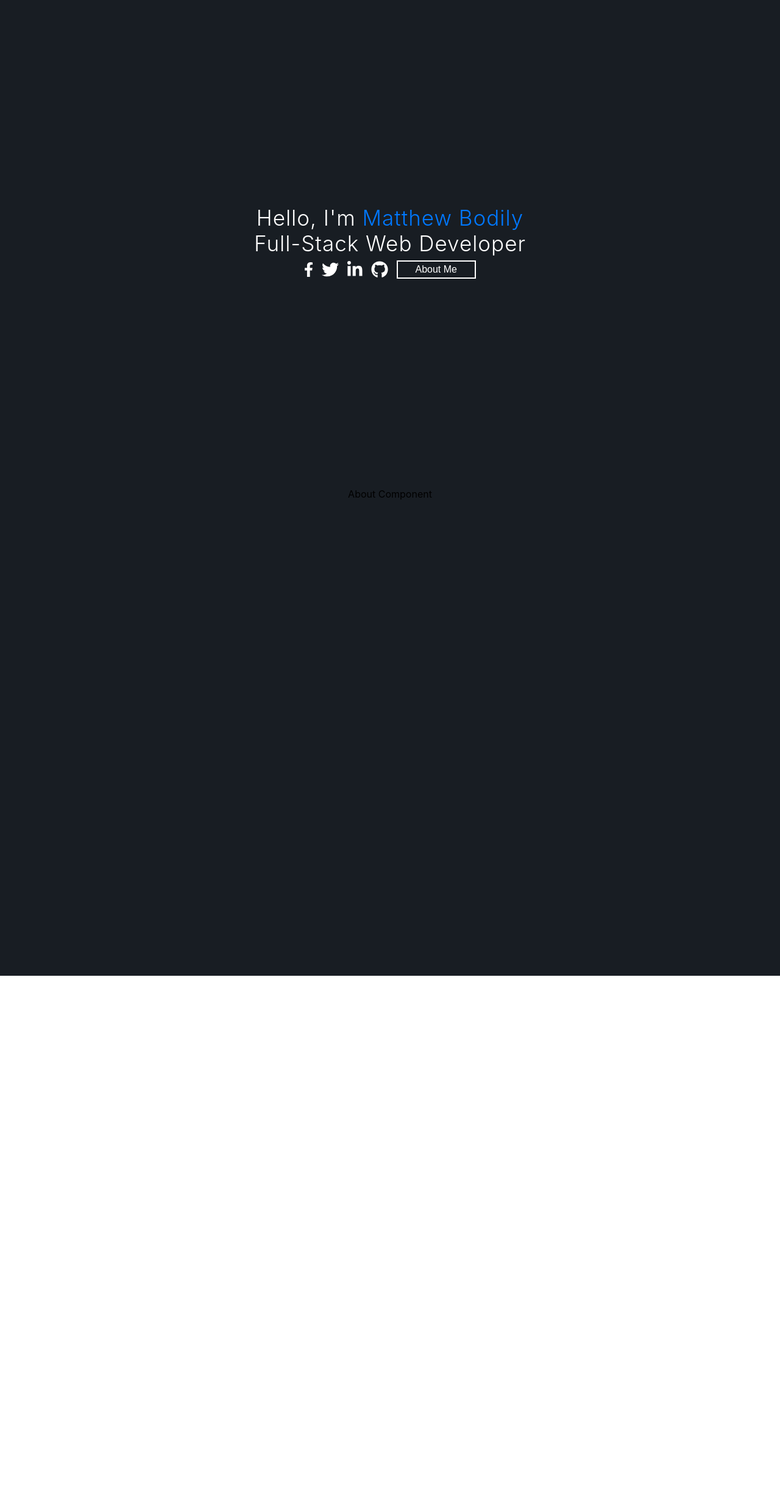
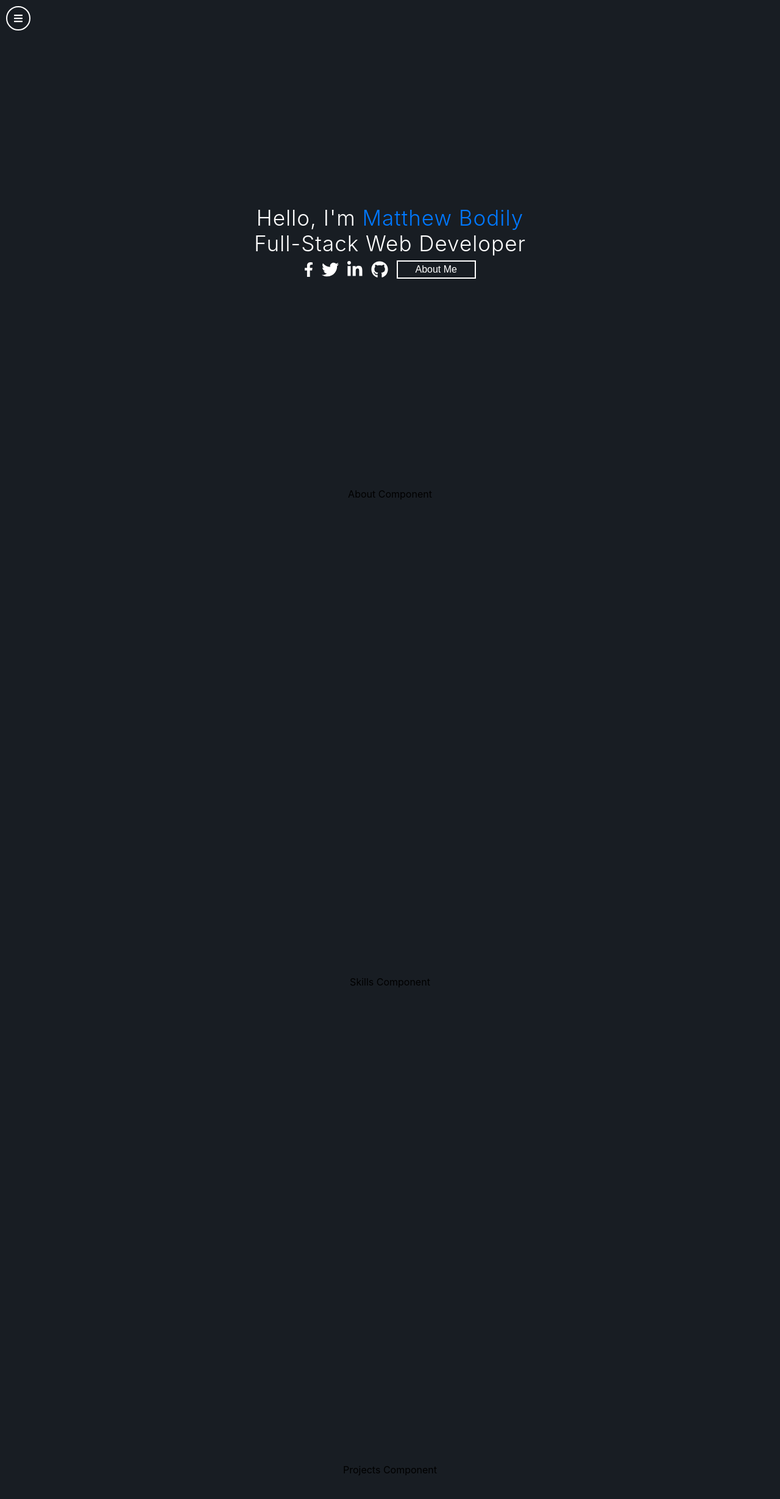
Before and after one commit to mattcbodily/portfolio-two, a React (Create React App) app: page / in a window 1280 px wide. Shown: the top 2458 px of the page at 61% size. Before the commit the page ends 1600 px from the top, so only its background shows below. Built offline with nearby package versions, Linux system fonts and the light colour scheme.

Commit message:
added the menu component, and added anchorlink scrolling to all other components

```diff
--- a/src/App.js
+++ b/src/App.js
@@ -1,13 +1,21 @@
 import React from 'react';
+import Menu from './Components/Menu/Menu';
 import Home from './Components/Home/Home';
 import About from './Components/About/About';
+import Skills from './Components/Skills/Skills';
+import Projects from './Components/Projects/Projects';
+import Contact from './Components/Contact/Contact';
 import './App.css';
 
 function App() {
   return (
     <div className="App">
+      <Menu />
       <Home />
       <About />
+      <Skills />
+      <Projects />
+      <Contact />
     </div>
   );
 }
--- a/src/Components/Contact/Contact.css
+++ b/src/Components/Contact/Contact.css
@@ -0,0 +1,3 @@
+.contact-container {
+    min-height: 100vh;
+}
--- a/src/Components/Contact/Contact.js
+++ b/src/Components/Contact/Contact.js
@@ -3,7 +3,7 @@ import './Contact.css';
 
 const Contact = () => {
     return(
-        <div className='contact-container'>
+        <div id='contact' className='contact-container'>
             Contact Component
         </div>
     )
--- a/src/Components/Home/Home.js
+++ b/src/Components/Home/Home.js
@@ -8,7 +8,7 @@ library.add(faFacebookF, faTwitter, faLinkedinIn, faGithub)
 
 const Home = () => {
     return(
-        <div className='home-container'>
+        <div id='home' className='home-container'>
             <h1>Hello, I'm <span className='name-span'>Matthew Bodily</span></h1>
             <h1>Full-Stack Web Developer</h1>
             <section>
--- a/src/Components/Menu/Menu.css
+++ b/src/Components/Menu/Menu.css
@@ -0,0 +1,14 @@
+.menu-container {
+    height: 36px;
+    width: 36px;
+    border: 2px solid white;
+    border-radius: 50%;
+    position: fixed;
+    top: 10px;
+    left: 10px;
+}
+
+.menu-icon {
+    color: white;
+    margin-top: 10px;
+}
--- a/src/Components/Menu/Menu.js
+++ b/src/Components/Menu/Menu.js
@@ -1,10 +1,33 @@
-import React from 'react';
+import React, {useState} from 'react';
+import AnchorLink from 'react-anchor-link-smooth-scroll';
 import './Menu.css';
+import {library} from '@fortawesome/fontawesome-svg-core'
+import {FontAwesomeIcon} from '@fortawesome/react-fontawesome';
+import {faBars} from '@fortawesome/free-solid-svg-icons';
+library.add(faBars)
 
 const Menu = () => {
+    const [toggle, setToggle] = useState(false)
+
+    const handleToggle = () => {
+        setToggle(!toggle)
+    }
+
     return(
-        <div>
-            Menu Component
+        <div className='menu-container'>
+            <FontAwesomeIcon
+                icon='bars'
+                className='menu-icon'
+                onClick={handleToggle}/>
+            {toggle
+            ?  (<nav>
+                    <AnchorLink href='#home'><p>Home</p></AnchorLink>
+                    <AnchorLink href='#about'><p>About</p></AnchorLink>
+                    <AnchorLink href='#skills'><p>Skills</p></AnchorLink>
+                    <AnchorLink href='#projects'><p>Projects</p></AnchorLink>
+                    <AnchorLink href='#contact'><p>Contact</p></AnchorLink>
+                </nav>)
+            : null}
         </div>
     )
 }
--- a/src/Components/Projects/Projects.css
+++ b/src/Components/Projects/Projects.css
@@ -0,0 +1,3 @@
+.projects-container {
+    min-height: 100vh;
+}
--- a/src/Components/Projects/Projects.js
+++ b/src/Components/Projects/Projects.js
@@ -3,7 +3,7 @@ import './Projects.css';
 
 const Projects = () => {
     return(
-        <div className='projects-container'>
+        <div id='projects' className='projects-container'>
             Projects Component
         </div>
     )
--- a/src/Components/Skills/Skills.css
+++ b/src/Components/Skills/Skills.css
@@ -0,0 +1,3 @@
+.skills-container {
+    min-height: 100vh;
+}
--- a/src/Components/Skills/Skills.js
+++ b/src/Components/Skills/Skills.js
@@ -3,7 +3,7 @@ import './Skills.css';
 
 const Skills = () => {
     return(
-        <div className='skills-container'>
+        <div id='skills' className='skills-container'>
             Skills Component
         </div>
     )
```
